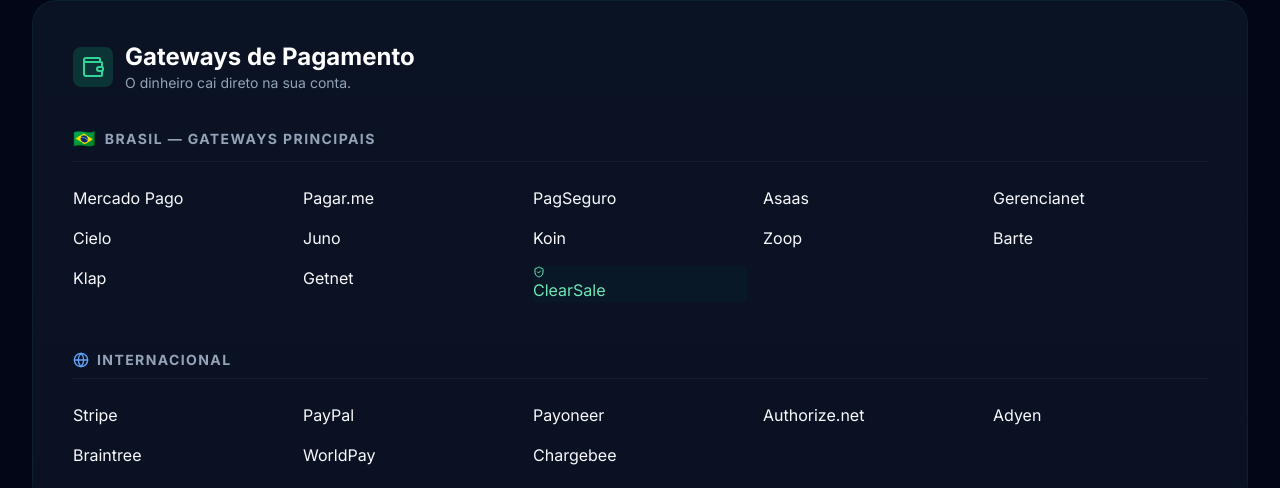
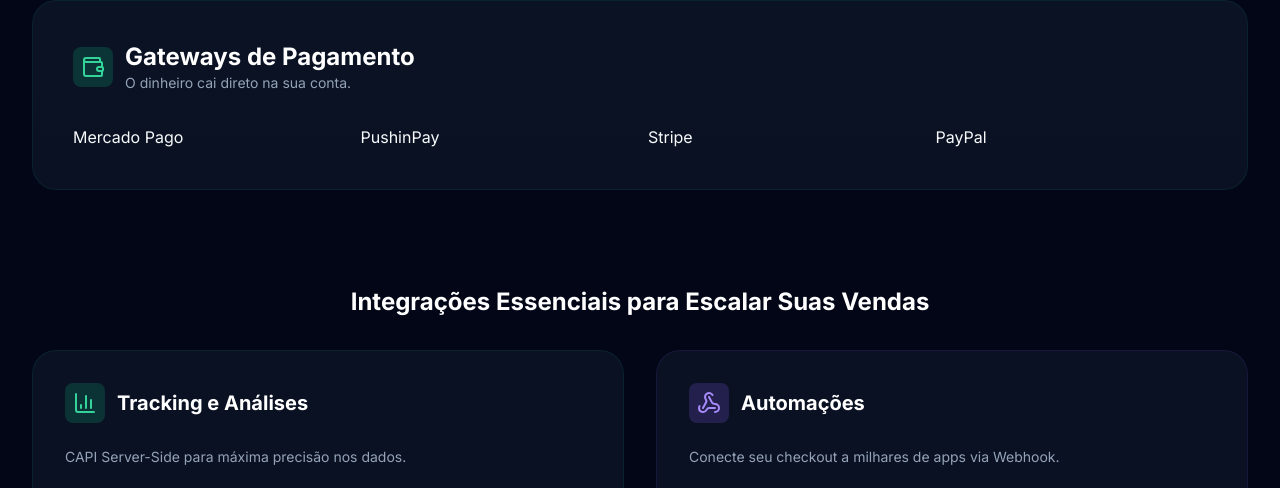
Before and after one commit to staymaxup-svg/evexopay-vitrine, a plain HTML site: page index.html in a window 1280 px wide. Shown: the part 1664-2152 px from the top of the page. Drawn offline with nearby package versions, Linux system fonts and the light colour scheme.

Commit message:
Refactor payment gateways section in index.html

```diff
--- a/index.html
+++ b/index.html
@@ -195,47 +195,11 @@
                     </div>
                 </div>
 
-                <div class="grid grid-cols-1 gap-12 relative z-10">
-                    <!-- BRASIL -->
-                    <div>
-                        <p class="text-sm font-bold text-slate-400 uppercase tracking-widest mb-6 flex items-center gap-2 border-b border-white/5 pb-2">
-                            <span class="text-lg">🇧🇷</span> Brasil — Gateways Principais
-                        </p>
-                        <div class="grid grid-cols-2 sm:grid-cols-3 md:grid-cols-4 lg:grid-cols-5 gap-4">
-                            <div class="gateway-card">Mercado Pago</div>
-                            <div class="gateway-card">Pagar.me</div>
-                            <div class="gateway-card">PagSeguro</div>
-                            <div class="gateway-card">Asaas</div>
-                            <div class="gateway-card">Gerencianet</div>
-                            <div class="gateway-card">Cielo</div>
-                            <div class="gateway-card">Juno</div>
-                            <div class="gateway-card">Koin</div>
-                            <div class="gateway-card">Zoop</div>
-                            <div class="gateway-card">Barte</div>
-                            <div class="gateway-card">Klap</div>
-                            <div class="gateway-card">Getnet</div>
-                            <div class="gateway-card border-emerald-500/30 text-emerald-300 bg-emerald-900/10">
-                                <i data-lucide="shield-check" class="w-3 h-3 mr-1"></i> ClearSale
-                            </div>
-                        </div>
-                    </div>
-
-                    <!-- INTERNACIONAL -->
-                    <div>
-                        <p class="text-sm font-bold text-slate-400 uppercase tracking-widest mb-6 flex items-center gap-2 border-b border-white/5 pb-2">
-                            <i data-lucide="globe" class="w-4 h-4 text-blue-400"></i> Internacional
-                        </p>
-                        <div class="grid grid-cols-2 sm:grid-cols-3 md:grid-cols-4 lg:grid-cols-5 gap-4">
-                            <div class="gateway-card">Stripe</div>
-                            <div class="gateway-card">PayPal</div>
-                            <div class="gateway-card">Payoneer</div>
-                            <div class="gateway-card">Authorize.net</div>
-                            <div class="gateway-card">Adyen</div>
-                            <div class="gateway-card">Braintree</div>
-                            <div class="gateway-card">WorldPay</div>
-                            <div class="gateway-card">Chargebee</div>
-                        </div>
-                    </div>
+                <div class="grid grid-cols-2 md:grid-cols-4 gap-4 relative z-10">
+                    <div class="gateway-card">Mercado Pago</div>
+                    <div class="gateway-card">PushinPay</div>
+                    <div class="gateway-card">Stripe</div>
+                    <div class="gateway-card">PayPal</div>
                 </div>
             </div>
 
```
